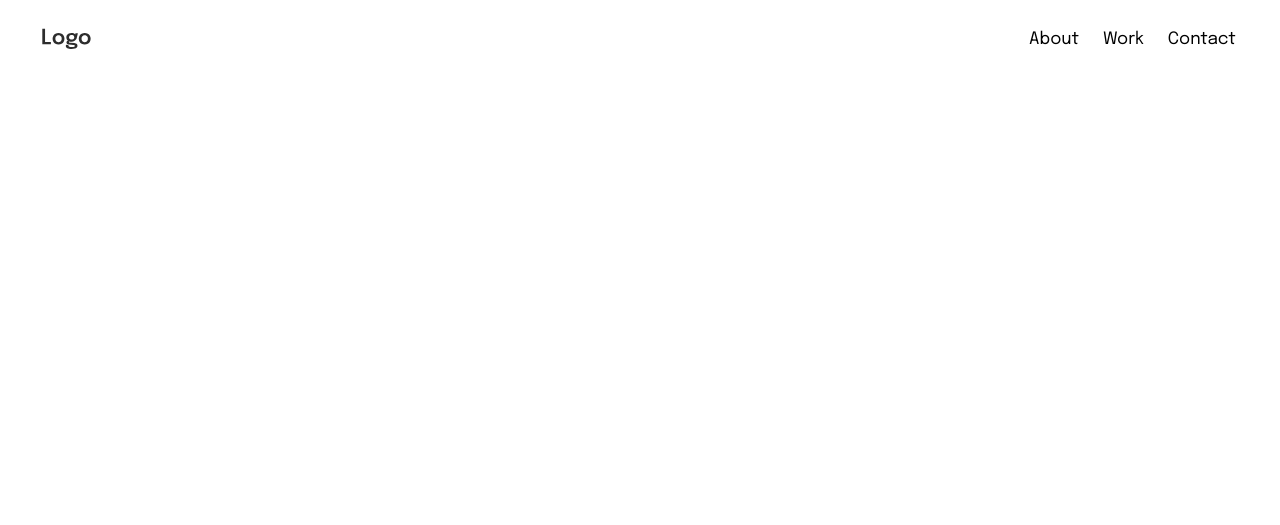
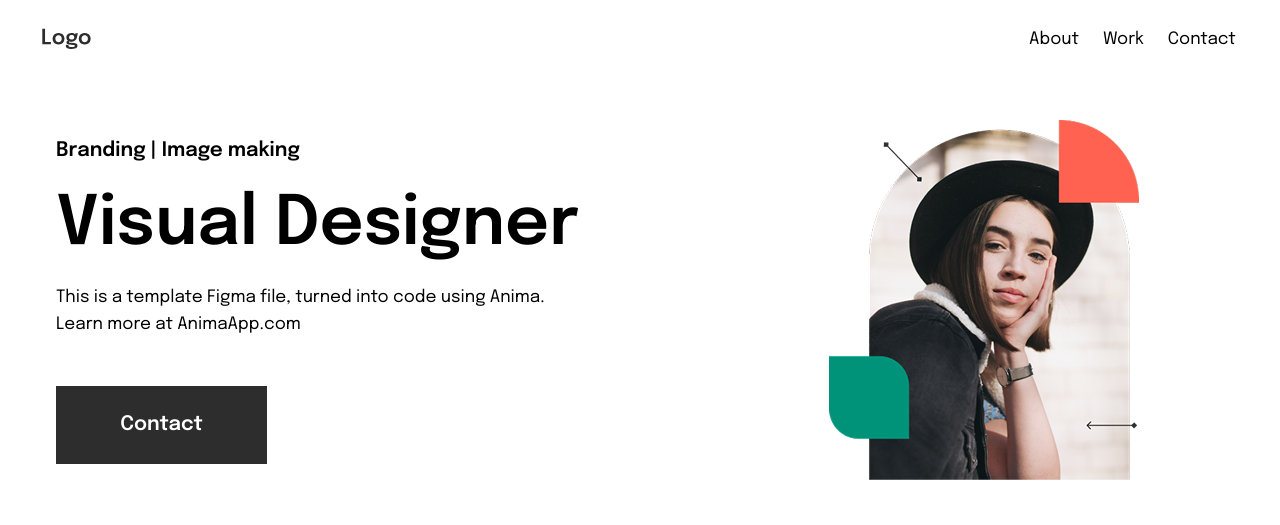
Before and after one commit to amirmurat/figma-portfolio-layout, a plain HTML site: page index.html in a window 1280 px wide. Drawn offline with Linux system fonts and the light colour scheme.

Commit message:
Adding hero sector

```diff
--- a/index.html
+++ b/index.html
@@ -141,5 +141,46 @@
         </ul>
     </nav>
 </header>
+<main>
+<!--
+<main> — основной контент страницы.
+Содержит всё, что является центральной частью страницы: текст, изображения, видео, формы и т.д.
+Внутри <main> обычно размещаются секции с контентом, которые логически связаны между собой.
+-->
+    <section class="hero">
+    <!--
+    <section class="hero">
+    <section> — семантический тег для раздела страницы.
+    Используется для группировки связанных элементов.
+    class="hero" — CSS-класс, который стилизует этот раздел как "геройский" блок.
+    Геройский блок — это большой, заметный раздел в начале страницы, часто с фоном, заголовком и кнопкой.
+    -->
+        <div class="container">
+        <!--
+        <div> — универсальный контейнер для группировки элементов.
+        -->
+            <div class="hero-grid">
+                <div class="hero-left">
+                    <div class="hero-text">
+                        <p class="subtitle">Branding | Image making</p>
+                        <h1 class="hero-title">Visual Designer</h1>
+                        <p class="hero-description">
+                        This is a template Figma file, turned into code using Anima.
+                        <br>Learn more at AnimaApp.com
+                        <!--
+                        <br> — перенос строки.
+                        Позволяет разделить текст на несколько строк без создания нового параграфа.
+                        -->
+                    </p>
+                    </div>
+                    <a href="#contact" class="btn">Contact</a>
+                </div>
+                <div class="hero-image">
+                    <img src="assets/hero-image.png" alt="Portrait of a designer">
+                </div>
+            </div>
+        </div>
+    </section>
+</main>
 </body>
 </html>
--- a/styles.css
+++ b/styles.css
@@ -21,6 +21,73 @@
     border-box — делает так, что ширина и высота включают в себя padding и border.
     Это значит: если width = 300px, то контент + padding + border всё вместе займут ровно 300px.
     */
+}
+
+body {
+    font-family: 'Epilogue', sans-serif;
+    /*
+    font-family: 'Epilogue', sans-serif — устанавливает шрифт для текста ссылок.
+    'Epilogue' — это название шрифта, который должен быть подключен в HTML.
+    sans-serif — запасной шрифт, который будет использоваться, если 'Epilogue' недоступен.
+    */
+    color: black;
+    /*
+    color: black — устанавливает цвет текста ссылок в черный.
+    */
+    text-decoration: none;
+    /*
+    text-decoration: none — убирает подчеркивание у ссылок.
+    */
+    font-weight: 400;
+    /*
+    font-weight: 400 — устанавливает толщину шрифта.
+    400 — это стандартная толщина, которая соответствует нормальному тексту.
+    */
+    font-size: 17px;
+    /*
+    font-size: 17px — устанавливает размер шрифта в 17 пикселей.
+    Это определяет, насколько крупным будет текст ссылок.
+    */
+    line-height: 27px;
+    /*
+    line-height: 27px — устанавливает высоту строки в 27 пикселей.
+    Это определяет расстояние между базовыми линиями текста, что влияет на читаемость.
+    */
+}
+
+a {
+    text-decoration: 0;
+    color: inherit;
+    /*
+    a — это селектор для ссылок.
+    text-decoration: 0 — убирает подчеркивание у ссылок.
+    color: inherit — устанавливает цвет ссылок таким же, как у родительского элемента.
+    Это значит, что ссылки будут черными, как задано в body.
+    */
+}
+
+h1 {
+    font-size: 68px;
+    line-height: 70px;
+    font-weight: 600;
+}
+
+h2 {
+    font-size: 32px;
+    line-height: 42px;
+    font-weight: 600;
+}
+
+h3 {
+    font-size: 27px;
+    line-height: 42px;
+    font-weight: 600;
+}
+
+.subtitle {
+    font-size: 20px;
+    line-height: 30px;
+    font-weight: 600;
 }
 
 .navbar {
@@ -74,34 +141,45 @@
     */
 }
 
-.nav-links a {
-    text-decoration: none;
+.btn {
+    display: flex;
+    justify-content: center;
+    align-items: center;
+    background-color: rgba(45, 45, 45, 1);
     /*
-    text-decoration: none — убирает подчеркивание у ссылок.
+    background-color: rgba(45, 45, 45, 1) — устанавливает цвет фона кнопки.
+    rgba(45, 45, 45, 1) — это цвет в формате RGBA, где 1 означает полную непрозрачность.
     */
-    color: black;
+    color: white;
+    height: 78px;
+    width: 211px;
+
+    font-size: 20px;
+    line-height: 30px;
+    font-weight: 600;
+}
+
+.hero-grid {
+    padding: 42px 56px 42px 56px;
+    height: 444px;
+    width: 100%;
+    display: flex;
+    justify-content: space-between;
+}
+
+.hero-left {
+    margin: 16px 0 16px 0;
+    display: flex;
+    flex-direction: column;
     /*
-    color: black — устанавливает цвет текста ссылок в черный.
+    flex-direction: column — располагает дочерние элементы вертикально.
+    Это значит, что элементы внутри .hero-text будут выстроены один под другим.
     */
-    font-family: 'Epilogue', sans-serif;
-    /*
-    font-family: 'Epilogue', sans-serif — устанавливает шрифт для текста ссылок.
-    'Epilogue' — это название шрифта, который должен быть подключен в HTML.
-    sans-serif — запасной шрифт, который будет использоваться, если 'Epilogue' недоступен.
-    */
-    font-weight: regular;
-    /*
-    font-weight: 600 — устанавливает толщину шрифта.
-    600 — это полужирный шрифт, который делает текст более заметным.
-    */
-    font-size: 17px;
-    /*
-    font-size: 17px — устанавливает размер шрифта в 17 пикселей.
-    Это определяет, насколько крупным будет текст ссылок.
-    */
-    line-height: 27px;
-    /*
-    line-height: 27px — устанавливает высоту строки в 27 пикселей.
-    Это определяет расстояние между базовыми линиями текста, что влияет на читаемость.
-    */
+    justify-content: space-between;
 }
+
+.hero-text {
+    display: flex;
+    flex-direction: column;
+    gap: 24px;
+}
```
Also changed, not shown: assets/HeaderImage 1.png (added), assets/hero-image.png (added).
